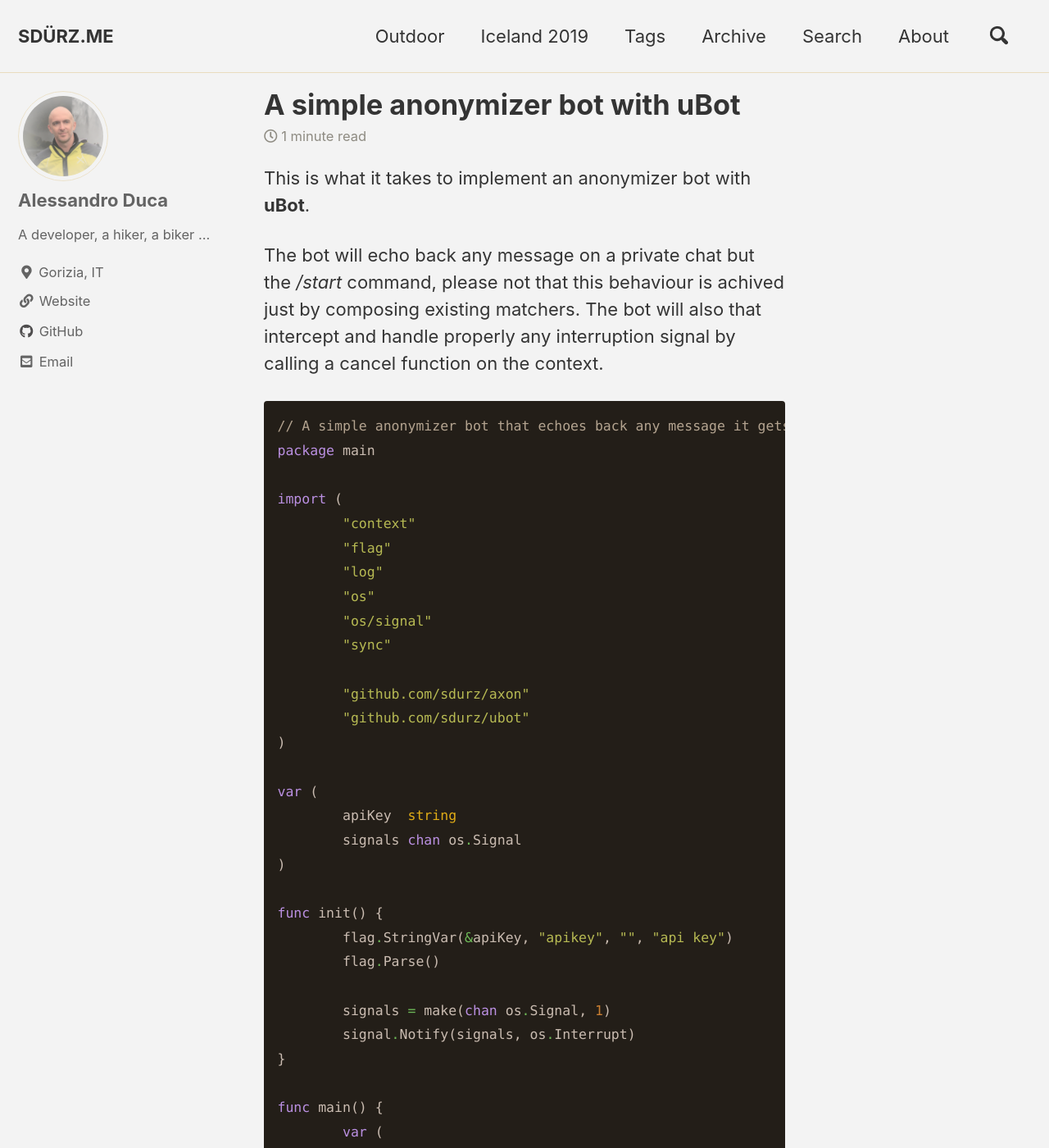
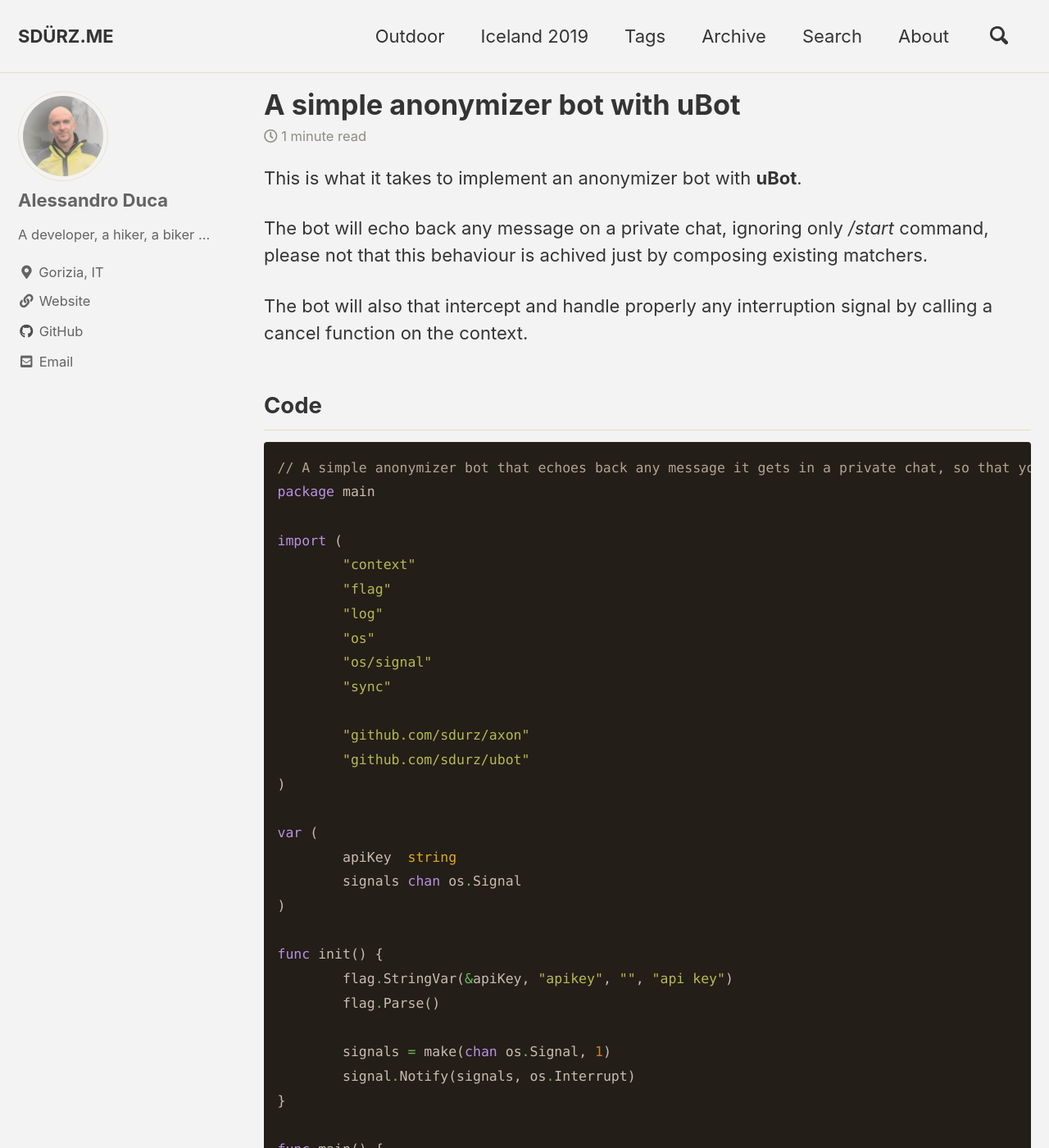
Before and after one commit to sdurz/sdurz-me, a Jekyll site: the page built from _posts/2021-04-25-anonymizer-bot-with-ubot.md, in a window 1280 px wide and 1400 px high. Shown: the whole window at 82% size. Built offline with Jekyll 4.4.1, drawn with Linux system fonts in a browser that asks for light colours; cached includes are drawn as plain includes; comment, search, counter and statistics services are not loaded; some of the changed text lies outside the part shown.

Commit message:
page fixes

````diff
--- a/_posts/2021-04-25-anonymizer-bot-with-ubot.md
+++ b/_posts/2021-04-25-anonymizer-bot-with-ubot.md
@@ -3,14 +3,17 @@ title: A simple anonymizer bot with uBot
 toc: false
 tags: git github telgram bot api golang documentation example go
 category: development
+classes: wide
 ---
 
 This is what it takes to implement an anonymizer bot with **uBot**.
 
-The bot will echo back any message on a private chat but the _/start_ command, please not that this behaviour is achived just by composing
+The bot will echo back any message on a private chat, ignoring only _/start_ command, please not that this behaviour is achived just by composing
 existing matchers.
+
 The bot will also that intercept and handle properly any interruption signal by calling a cancel function on the context.
 
+## Code
 ```golang
 // A simple anonymizer bot that echoes back any message it gets in a private chat, so that you can forward it without exposing the original sender.
 package main
````
Also changed, not shown: other parts of _posts/2021-04-25-anonymizer-bot-with-ubot.md (+1 -0 lines).
